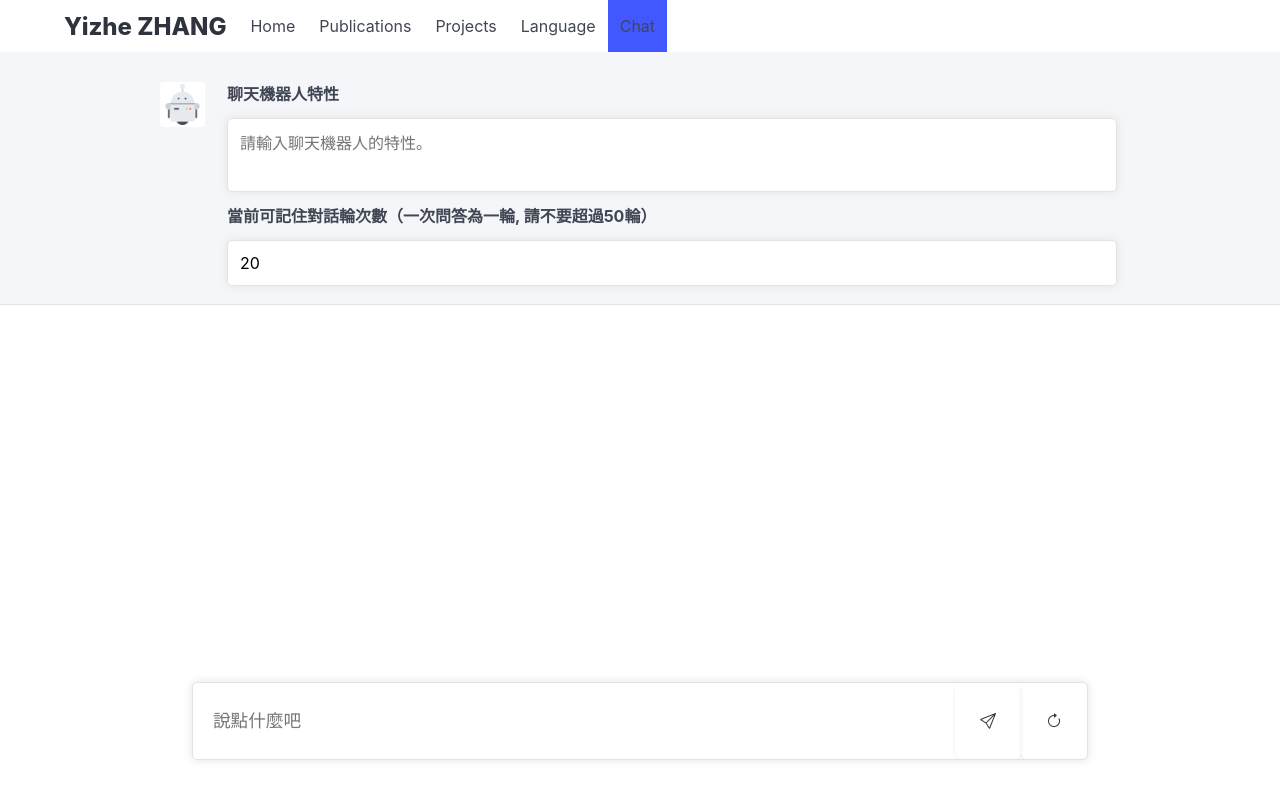
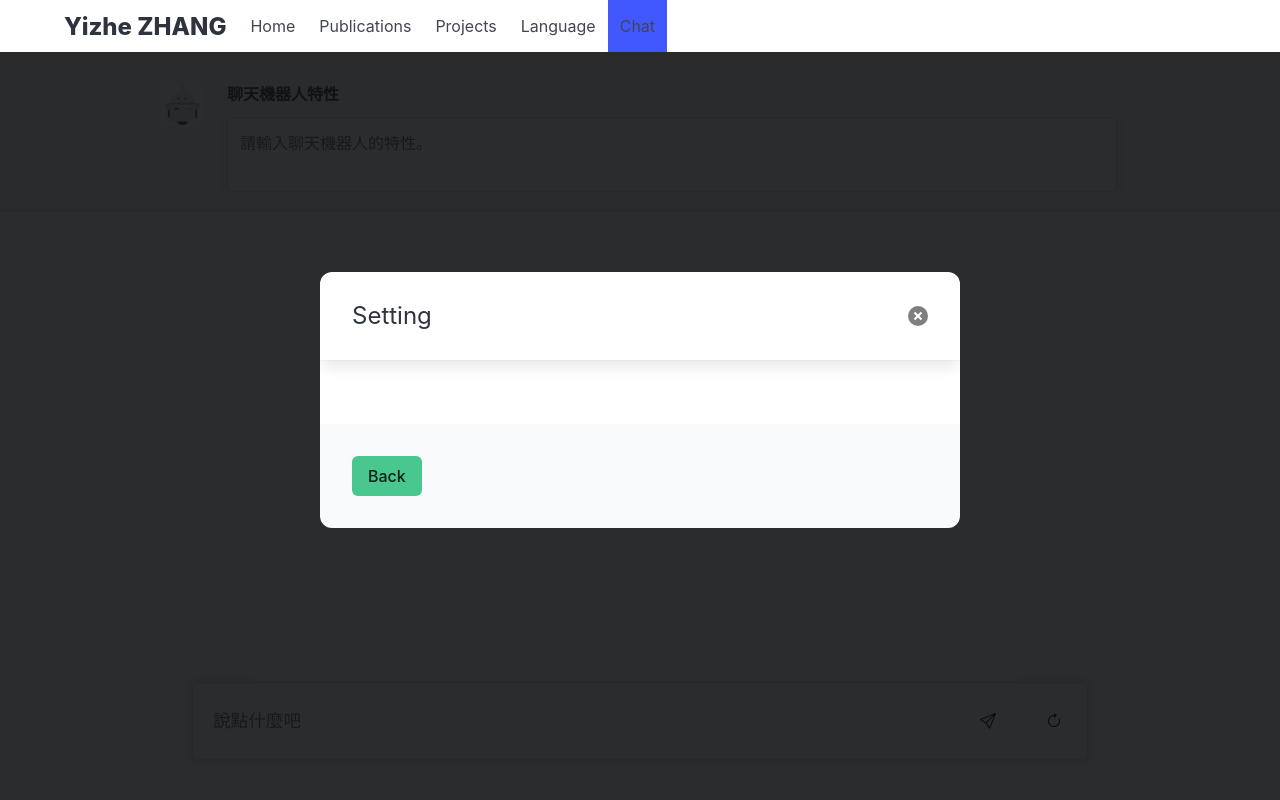
Before and after one commit to ZhangYizhe/zhangyizhe.github.io, a Vue app: page /#/chat in a window 1280 px wide. Built offline with nearby package versions, Linux system fonts and the light colour scheme; what vue-cookies would draw is missing.

Commit message:
New Chat

```diff
--- a/package.json
+++ b/package.json
@@ -2,6 +2,7 @@
   "name": "zhangyizhe.github.io",
   "version": "1.0.0",
   "private": true,
+  "type": "module",
   "scripts": {
     "dev": "vite",
     "build": "vite build",
--- a/src/components/Chat/ChatView.vue
+++ b/src/components/Chat/ChatView.vue
@@ -2,104 +2,43 @@
 import { useConfigStore } from "@/data/useConfigStore";
 import {nextTick, onMounted, ref, watch} from "vue";
 import axios from "axios";
+import {useChatStore} from "@/data/useChatStore.js";
 
 const config = useConfigStore();
-
-const systemMessages = ref({
-  role: "system",
-  content: "",
-})
-
-const recordsNum = ref(20)
-
-const tempMessage = ref("")
-const messages = ref([])
+const chatStore = useChatStore();
 
 const inputTextareaRef = ref(null)
 const inputText = ref("")
 
-const isLoading = ref(false)
 
 // Message
 function sendBtnTap(e) {
 
   const textTrim = inputText.value.trim();
 
-  if (textTrim === '' || config.gptKey === '') {
+  if (textTrim === '') {
     return;
   }
 
-  addNewMessage({
-    "role": "user",
-    "content": textTrim.replaceAll("\n", "<br />")
-  })
-
-  scrollToBottom();
+  addNewMessage(textTrim);
 
   inputText.value = "";
 
-  request();
+  chatStore.requestMessage();
 }
 
 function reComposeBtnTap(index) {
-  messages.value = messages.value.slice(0, index);
-
-  scrollToBottom();
-
-  request();
-}
-
-async function request() {
-
-  isLoading.value = true;
-
-  axios.post(
-      config.gptURL,
-      {
-        messages: systemMessages.value.content === '' ? messages.value : [systemMessages.value, ...messages.value],
-        temperature: 0
-      },
-      {
-        headers: {
-          'Content-Type': 'application/json',
-        }
-      }
-      )
-      .then(function (response) {
-        try {
-          isLoading.value = false;
-
-          const data = response.data;
-          if (data.error !== undefined) {
-            alert(data.error.message);
-            return;
-          }
-          const message = data.choices[0].message;
-          messages.value.push(message);
-
-          scrollToBottom();
-        } catch (e) {
-          alert(e)
-        }
-      })
-      .catch(function (error) {
-        isLoading.value = false;
-        alert(error);
-      })
+  chatStore.messages = chatStore.messages.slice(0, index + 1);
+  chatStore.requestMessage();
 }
 
 function addNewMessage(content) {
-  if (recordsNum.value > 50) {
-    alert('對話輪次數太大！')
-    return;
+  const message = {
+    "role": "user",
+    "content": content.replaceAll("\n", "<br />")
   }
 
-  if (messages.value.length > (recordsNum.value * 2)) {
-    alert('已達到最大對話輪次。');
-    return;
-  }
-
-  messages.value.push(content)
+  chatStore.messages.push(message)
 }
 
 // Textarea
@@ -117,15 +56,8 @@ function resizeTextarea() {
 
 function resetBtnTap() {
   if (confirm('Are you sure to clean?')) {
-    resetConversation()
+    chatStore.cleanAll();
   }
-}
-
-function resetConversation() {
-  messages.value = []
-  inputText.value = ''
-
-  resizeTextarea()
 }
 
 // Canvas Scroll
@@ -137,12 +69,9 @@ function scrollToBottom() {
   })
 }
 
-function scrollToBottomWithoutTimer() {
-  nextTick(() => {
-    const el = mainCanvasRef.value;
-    el.scrollTop = el.scrollHeight;
+watch(chatStore.messages, async (newValue, oldValue) => {
+  scrollToBottom();
 })
-}
 
 watch(inputText, async (newValue, oldValue) => {
   await nextTick(() => {
@@ -153,7 +82,7 @@ watch(inputText, async (newValue, oldValue) => {
 onMounted(() => {
   config.tag = 'chat';
 
-  resetConversation();
+  resizeTextarea();
 })
 
 </script>
@@ -161,7 +90,7 @@ onMounted(() => {
 <template>
   <div class="canvas" ref="mainCanvasRef">
     <div class="columns is-multiline m-0">
-      <div :class="['column is-full cal-basic', systemMessages.role === 'user' ? 'cal-user' : 'cal-assistant' ]">
+      <div :class="['column is-full cal-basic', 'cal-assistant' ]">
         <div class="container is-max-desktop">
           <div class="columns is-multiline">
             <div class="column">
@@ -174,11 +103,7 @@ onMounted(() => {
                 <div class="column" style="margin-right: 15px">
                   <div class="columns is-multiline is-mobile">
                     <h1 class="column is-full" style="padding-left: 0; font-weight: bold">聊天機器人特性</h1>
-                    <textarea class="column systemMessage" v-model="systemMessages.content" placeholder="請輸入聊天機器人的特性。"></textarea>
-                  </div>
-                  <div class="columns is-multiline is-mobile">
-                    <h1 class="column is-full" style="padding-left: 0; font-weight: bold">當前可記住對話輪次數（一次問答為一輪, 請不要超過50輪）</h1>
-                    <input class="column systemMessage" v-model="recordsNum" placeholder="請輸入雙數。" type="number">
+                    <textarea class="column systemMessage" v-model="chatStore.systemMessage.content" placeholder="請輸入聊天機器人的特性。"></textarea>
                   </div>
                 </div>
               </div>
@@ -187,7 +112,7 @@ onMounted(() => {
         </div>
       </div>
 
-      <template v-for="(message, index) in messages">
+      <template v-for="(message, index) in chatStore.messages">
         <div v-if="message.role !== 'system'"
              :class="['column is-full cal-basic', message.role === 'user' ? 'cal-user' : 'cal-assistant' ]">
           <div class="container is-max-desktop">
@@ -208,17 +133,17 @@ onMounted(() => {
                   </div>
                 </div>
               </div>
-              <div class="column is-narrow" v-if="message.role === 'assistant'">
-                <div style="padding: 4px; border: 1px solid lightgrey; border-radius: 4px; cursor: pointer" @click="reComposeBtnTap(index)">
+              <div class="column is-narrow" v-if="message.role === 'user' && !chatStore.isLoading">
+                <button :class="['button is-white', chatStore.isLoading ? 'is-loading': '']"  @click="reComposeBtnTap(index)" :disabled="chatStore.isLoading">
                   <i class="bi bi-arrow-clockwise"></i>
-                </div>
+                </button>
               </div>
             </div>
           </div>
         </div>
       </template>
 
-      <div class="column is-full cal-basic cal-assistant" v-if="isLoading">
+      <div class="column is-full cal-basic cal-assistant" v-if="chatStore.isLoading">
         <div class="container is-max-desktop">
           <div class="columns is-multiline">
             <div class="column">
@@ -229,10 +154,7 @@ onMounted(() => {
                        alt="">
                 </div>
                 <div class="column message">
-                  <span v-html="tempMessage">
-
-                  </span>
-                  <span class='blinking-cursor'>▋</span>
+                  <div class="loader mt-4"></div>
                 </div>
               </div>
             </div>
@@ -244,25 +166,41 @@ onMounted(() => {
     </div>
   </div>
 
-<!--  <template v-if="config.gptKey !== ''">-->
-    <div :class="['inputView', (isLoading || config.gptKey === '') ? 'inputView-disabled' : '']">
+  <div :class="['inputView', (chatStore.isLoading) ? 'inputView-disabled' : '']">
     <div class="columns is-gapless is-mobile">
       <div class="column">
       <textarea v-model="inputText" placeholder="說點什麼吧" ref="inputTextareaRef"
-                  :disabled="isLoading || config.gptKey === ''"></textarea>
+                :disabled="chatStore.isLoading"></textarea>
 
         <!--  @keyup.enter.exact="sendBtnTap"-->
       </div>
       <div class="column is-narrow" style="margin: 0 0 0 5px">
-          <button type="button" class="button" @click="sendBtnTap" :disabled="isLoading || config.gptKey === ''"><i class="bi bi-send"></i>
+        <button type="button" :class="['button is-white', chatStore.isLoading ? 'is-loading': '']" @click="sendBtnTap" :disabled="chatStore.isLoading"><i class="bi bi-send"></i>
         </button>
-          <button type="button" class="button" @click="resetBtnTap" :disabled="isLoading || config.gptKey === ''"><i
+        <button type="button" :class="['button is-white', chatStore.isLoading ? 'is-loading': '']" @click="resetBtnTap" :disabled="chatStore.isLoading"><i
             class="bi bi-arrow-clockwise"></i>
         </button>
       </div>
     </div>
   </div>
-<!--  </template>-->
+
+  <div class="modal is-active">
+    <div class="modal-background"></div>
+    <div class="modal-card">
+      <header class="modal-card-head">
+        <p class="modal-card-title">Setting</p>
+        <button class="delete" aria-label="close"></button>
+      </header>
+      <section class="modal-card-body">
+        <!-- Content ... -->
+      </section>
+      <footer class="modal-card-foot">
+        <div class="buttons">
+          <button class="button is-success">Back</button>
+        </div>
+      </footer>
+    </div>
+  </div>
 
 </template>
 
--- a/src/components/Language/LanguageView.vue
+++ b/src/components/Language/LanguageView.vue
@@ -315,12 +315,4 @@ textarea:focus {
   }
 }
 
-.is-loading {
-  border: 2px solid #485fc7;
-  border-right-color: transparent;
-  border-top-color: transparent;
-  margin-top: auto;
-  margin-bottom: auto;
-}
-
 </style>
--- /dev/null
+++ b/src/data/useChatStore.js
@@ -0,0 +1,76 @@
+import { defineStore } from "pinia";
+import axios from "axios";
+import {useConfigStore} from "@/data/useConfigStore.js";
+
+export const useChatStore= defineStore('chat',{
+    state: () => {
+        return {
+            isLoading: false,
+
+            systemMessage: {
+                role: "system",
+                content: "",
+            },
+
+            messages: []
+        }
+    },
+    persist: {
+        storage: localStorage,
+        paths: ['messages'],
+    },
+
+    getters: {
+    },
+
+    actions: {
+        requestMessage() {
+            if (this.isLoading) {
+                return;
+            }
+
+            this.isLoading = true;
+
+            const that = this;
+            const config = useConfigStore();
+
+            const data = {
+                messages: [that.systemMessage, ...that.messages],
+                temperature: 0.6,
+            }
+
+            axios.post(
+                config.gptURL,
+                data,
+                {
+                    headers: {
+                        'Content-Type': 'application/json',
+                    }
+                }
+            )
+                .then(function (response) {
+                    try {
+                        that.isLoading = false;
+
+                        const data = response.data;
+                        if (data.error !== undefined) {
+                            alert(data.error.message);
+                            return;
+                        }
+                        const message = data.choices[0].message;
+                        that.messages.push(message);
+                    } catch (e) {
+                        alert(e)
+                    }
+                })
+                .catch(function (error) {
+                    that.isLoading = false;
+                    alert(error);
+                })
+        },
+
+        cleanAll() {
+            this.messages = [];
+        }
+    }
+})
```
Lines whose indentation alone changed are shown as unchanged.
